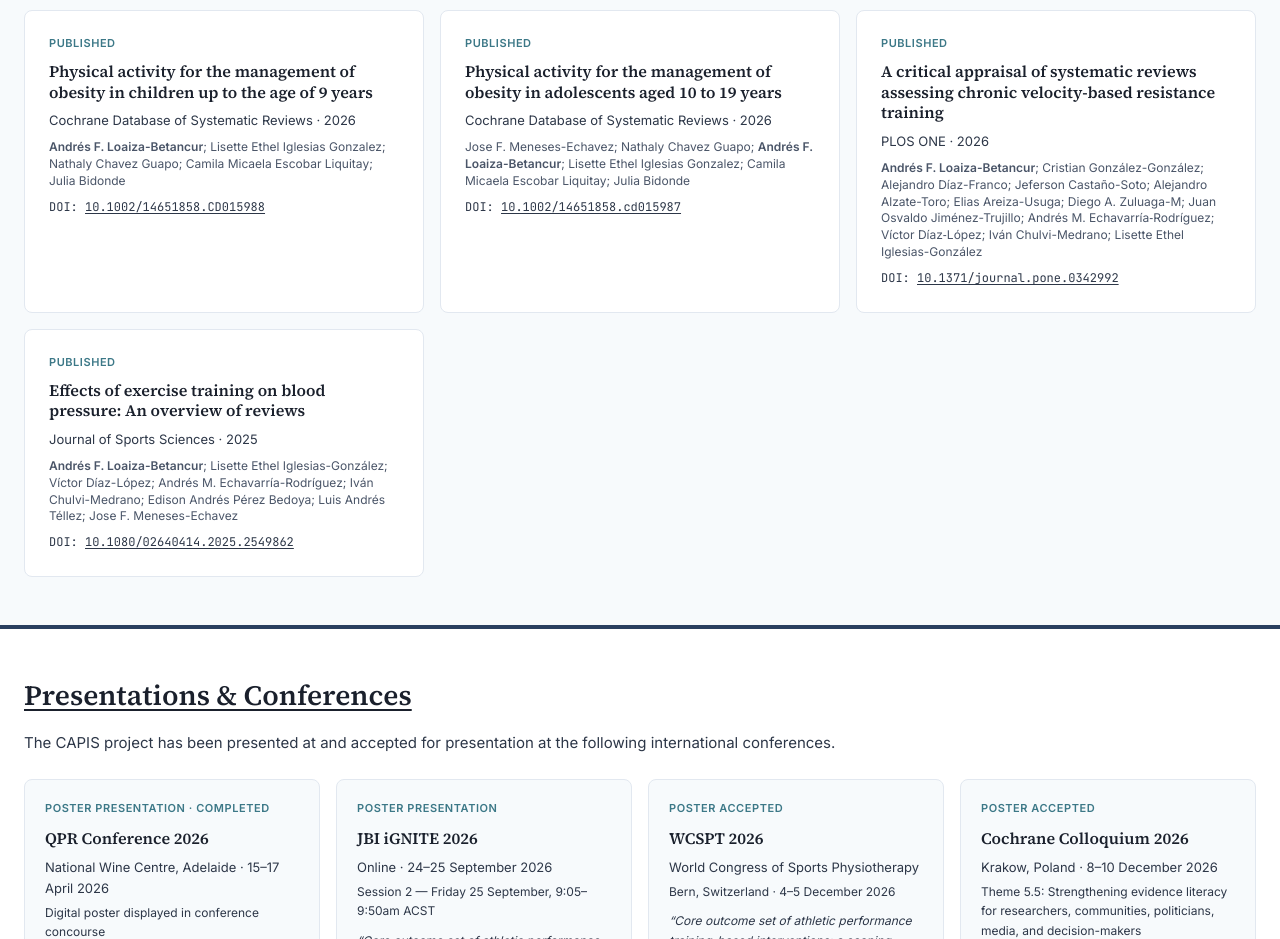
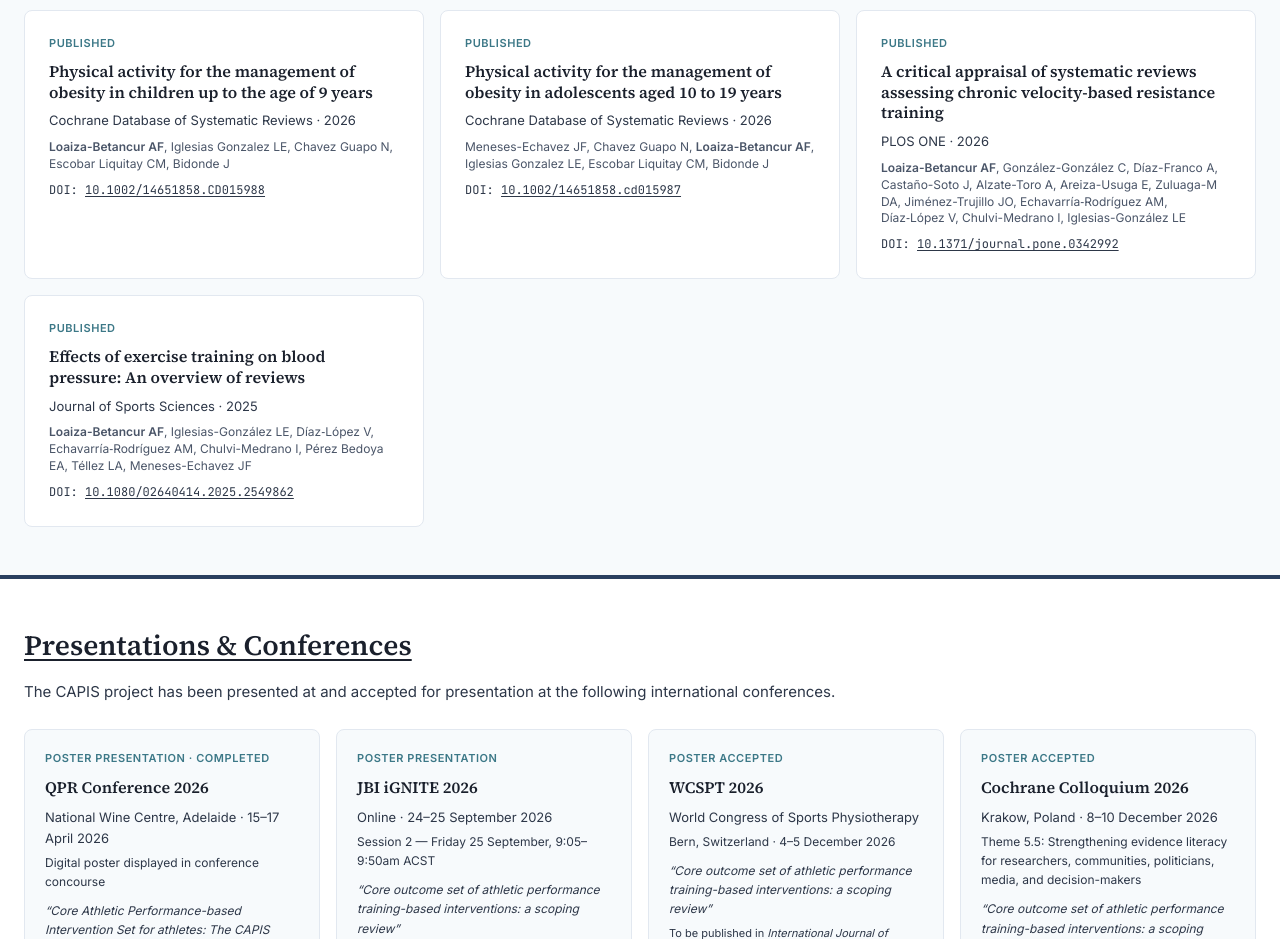
Before and after one commit to LoaizaBetancur/CAPIS-Project-Website, a Next.js app: page / in a window 1280 px wide. Shown: the part 4480-5419 px from the top of the page. Built offline with nearby package versions, Linux system fonts and the light colour scheme.

Commit message:
publications: Vancouver style Loaiza-Betancur AF with bold
- convert 4 full author lists to Vancouver (surname initials, comma separated) in app/page.tsx and app/team/page.tsx, bold Loaiza-Betancur AF (1st x3, 3rd x1)

```diff
--- a/app/page.tsx
+++ b/app/page.tsx
@@ -537,7 +537,7 @@ export default function HomePage() {
                 Cochrane Database of Systematic Reviews · 2026
               </p>
               <p style={{ fontSize: "12px", color: "#4A5568", marginBottom: "8px", lineHeight: 1.4 }}>
-                <strong>Andrés F. Loaiza-Betancur</strong>; Lisette Ethel Iglesias Gonzalez; Nathaly Chavez Guapo; Camila Micaela Escobar Liquitay; Julia Bidonde
+                <strong>Loaiza-Betancur AF</strong>, Iglesias Gonzalez LE, Chavez Guapo N, Escobar Liquitay CM, Bidonde J
               </p>
               <p style={{ fontSize: "12px", fontFamily: "var(--font-mono)", color: "#2D3748" }}>
                 DOI: <a
@@ -587,7 +587,7 @@ export default function HomePage() {
                 Cochrane Database of Systematic Reviews · 2026
               </p>
               <p style={{ fontSize: "12px", color: "#4A5568", marginBottom: "8px", lineHeight: 1.4 }}>
-                Jose F. Meneses-Echavez; Nathaly Chavez Guapo; <strong>Andrés F. Loaiza-Betancur</strong>; Lisette Ethel Iglesias Gonzalez; Camila Micaela Escobar Liquitay; Julia Bidonde
+                Meneses-Echavez JF, Chavez Guapo N, <strong>Loaiza-Betancur AF</strong>, Iglesias Gonzalez LE, Escobar Liquitay CM, Bidonde J
               </p>
               <p style={{ fontSize: "12px", fontFamily: "var(--font-mono)", color: "#2D3748" }}>
                 DOI: <a
@@ -637,7 +637,7 @@ export default function HomePage() {
                 PLOS ONE · 2026
               </p>
               <p style={{ fontSize: "12px", color: "#4A5568", marginBottom: "8px", lineHeight: 1.4 }}>
-                <strong>Andrés F. Loaiza-Betancur</strong>; Cristian González-González; Alejandro Díaz-Franco; Jeferson Castaño-Soto; Alejandro Alzate-Toro; Elias Areiza-Usuga; Diego A. Zuluaga-M; Juan Osvaldo Jiménez-Trujillo; Andrés M. Echavarría‑Rodríguez; Víctor Díaz‑López; Iván Chulvi-Medrano; Lisette Ethel Iglesias-González
+                <strong>Loaiza-Betancur AF</strong>, González-González C, Díaz-Franco A, Castaño-Soto J, Alzate-Toro A, Areiza-Usuga E, Zuluaga-M DA, Jiménez-Trujillo JO, Echavarría‑Rodríguez AM, Díaz‑López V, Chulvi-Medrano I, Iglesias-González LE
               </p>
               <p style={{ fontSize: "12px", fontFamily: "var(--font-mono)", color: "#2D3748" }}>
                 DOI: <a
@@ -687,7 +687,7 @@ export default function HomePage() {
                 Journal of Sports Sciences · 2025
               </p>
               <p style={{ fontSize: "12px", color: "#4A5568", marginBottom: "8px", lineHeight: 1.4 }}>
-                <strong>Andrés F. Loaiza-Betancur</strong>; Lisette Ethel Iglesias-González; Víctor Díaz-López; Andrés M. Echavarría-Rodríguez; Iván Chulvi-Medrano; Edison Andrés Pérez Bedoya; Luis Andrés Téllez; Jose F. Meneses-Echavez
+                <strong>Loaiza-Betancur AF</strong>, Iglesias-González LE, Díaz‑López V, Echavarría‑Rodríguez AM, Chulvi-Medrano I, Pérez Bedoya EA, Téllez LA, Meneses-Echavez JF
               </p>
               <p style={{ fontSize: "12px", fontFamily: "var(--font-mono)", color: "#2D3748" }}>
                 DOI: <a
--- a/app/team/page.tsx
+++ b/app/team/page.tsx
@@ -448,7 +448,7 @@ export default function TeamPage() {
                 Cochrane Database of Systematic Reviews · 2026
               </p>
               <p style={{ fontSize: "12px", color: "#4A5568", marginBottom: "8px", lineHeight: 1.4 }}>
-                <strong>Andrés F. Loaiza-Betancur</strong>; Lisette Ethel Iglesias Gonzalez; Nathaly Chavez Guapo; Camila Micaela Escobar Liquitay; Julia Bidonde
+                <strong>Loaiza-Betancur AF</strong>, Iglesias Gonzalez LE, Chavez Guapo N, Escobar Liquitay CM, Bidonde J
               </p>
               <p style={{ fontSize: "12px", fontFamily: "var(--font-mono)", color: "#2D3748" }}>
                 DOI: <a
@@ -498,7 +498,7 @@ export default function TeamPage() {
                 Cochrane Database of Systematic Reviews · 2026
               </p>
               <p style={{ fontSize: "12px", color: "#4A5568", marginBottom: "8px", lineHeight: 1.4 }}>
-                Jose F. Meneses-Echavez; Nathaly Chavez Guapo; <strong>Andrés F. Loaiza-Betancur</strong>; Lisette Ethel Iglesias Gonzalez; Camila Micaela Escobar Liquitay; Julia Bidonde
+                Meneses-Echavez JF, Chavez Guapo N, <strong>Loaiza-Betancur AF</strong>, Iglesias Gonzalez LE, Escobar Liquitay CM, Bidonde J
               </p>
               <p style={{ fontSize: "12px", fontFamily: "var(--font-mono)", color: "#2D3748" }}>
                 DOI: <a
@@ -548,7 +548,7 @@ export default function TeamPage() {
                 PLOS ONE · 2026
               </p>
               <p style={{ fontSize: "12px", color: "#4A5568", marginBottom: "8px", lineHeight: 1.4 }}>
-                <strong>Andrés F. Loaiza-Betancur</strong>; Cristian González-González; Alejandro Díaz-Franco; Jeferson Castaño-Soto; Alejandro Alzate-Toro; Elias Areiza-Usuga; Diego A. Zuluaga-M; Juan Osvaldo Jiménez-Trujillo; Andrés M. Echavarría‑Rodríguez; Víctor Díaz‑López; Iván Chulvi-Medrano; Lisette Ethel Iglesias-González
+                <strong>Loaiza-Betancur AF</strong>, González-González C, Díaz-Franco A, Castaño-Soto J, Alzate-Toro A, Areiza-Usuga E, Zuluaga-M DA, Jiménez-Trujillo JO, Echavarría‑Rodríguez AM, Díaz‑López V, Chulvi-Medrano I, Iglesias-González LE
               </p>
               <p style={{ fontSize: "12px", fontFamily: "var(--font-mono)", color: "#2D3748" }}>
                 DOI: <a
@@ -598,7 +598,7 @@ export default function TeamPage() {
                 Journal of Sports Sciences · 2025
               </p>
               <p style={{ fontSize: "12px", color: "#4A5568", marginBottom: "8px", lineHeight: 1.4 }}>
-                <strong>Andrés F. Loaiza-Betancur</strong>; Lisette Ethel Iglesias-González; Víctor Díaz-López; Andrés M. Echavarría-Rodríguez; Iván Chulvi-Medrano; Edison Andrés Pérez Bedoya; Luis Andrés Téllez; Jose F. Meneses-Echavez
+                <strong>Loaiza-Betancur AF</strong>, Iglesias-González LE, Díaz‑López V, Echavarría‑Rodríguez AM, Chulvi-Medrano I, Pérez Bedoya EA, Téllez LA, Meneses-Echavez JF
               </p>
               <p style={{ fontSize: "12px", fontFamily: "var(--font-mono)", color: "#2D3748" }}>
                 DOI: <a
```
